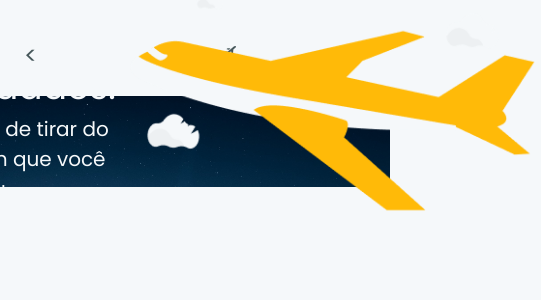
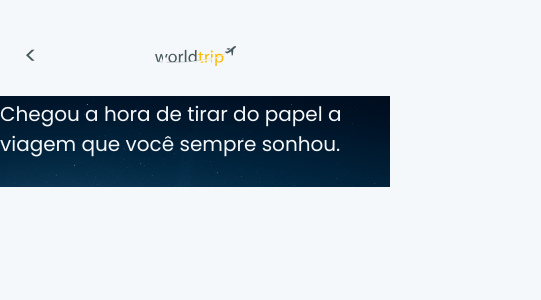
Before and after one commit to Bignotto/ignite-react-challenge-06, a Next.js app: page / in a window 390 px wide. Shown: the top 300 px of the page, 541 px wide, since content can reach past the window. Built offline with nearby package versions, Linux system fonts and the light colour scheme.

Commit message:
airplane image responsiveness

```diff
--- a/src/pages/index.tsx
+++ b/src/pages/index.tsx
@@ -1,6 +1,20 @@
-import { Text, Image, Flex, Box, HStack } from "@chakra-ui/react";
+import {
+  Text,
+  Image,
+  Flex,
+  Box,
+  HStack,
+  useBreakpointValue,
+} from "@chakra-ui/react";
 import { Header } from "../components/Header";
+
 export default function Home() {
+  const isWide = useBreakpointValue({
+    base: false,
+    lg: true,
+  });
+
+  console.log(isWide);
   return (
     <>
       <Header />
@@ -15,9 +29,15 @@ export default function Home() {
               Chegou a hora de tirar do papel a viagem que você sempre sonhou.
             </Text>
           </Box>
-          <Box>
-            <Image src="/images/Airplane.png" objectFit="contain" maxW={417} />
-          </Box>
+          {isWide && (
+            <Box>
+              <Image
+                src="/images/Airplane.png"
+                objectFit="contain"
+                maxW={417}
+              />
+            </Box>
+          )}
         </HStack>
       </Flex>
     </>
```
